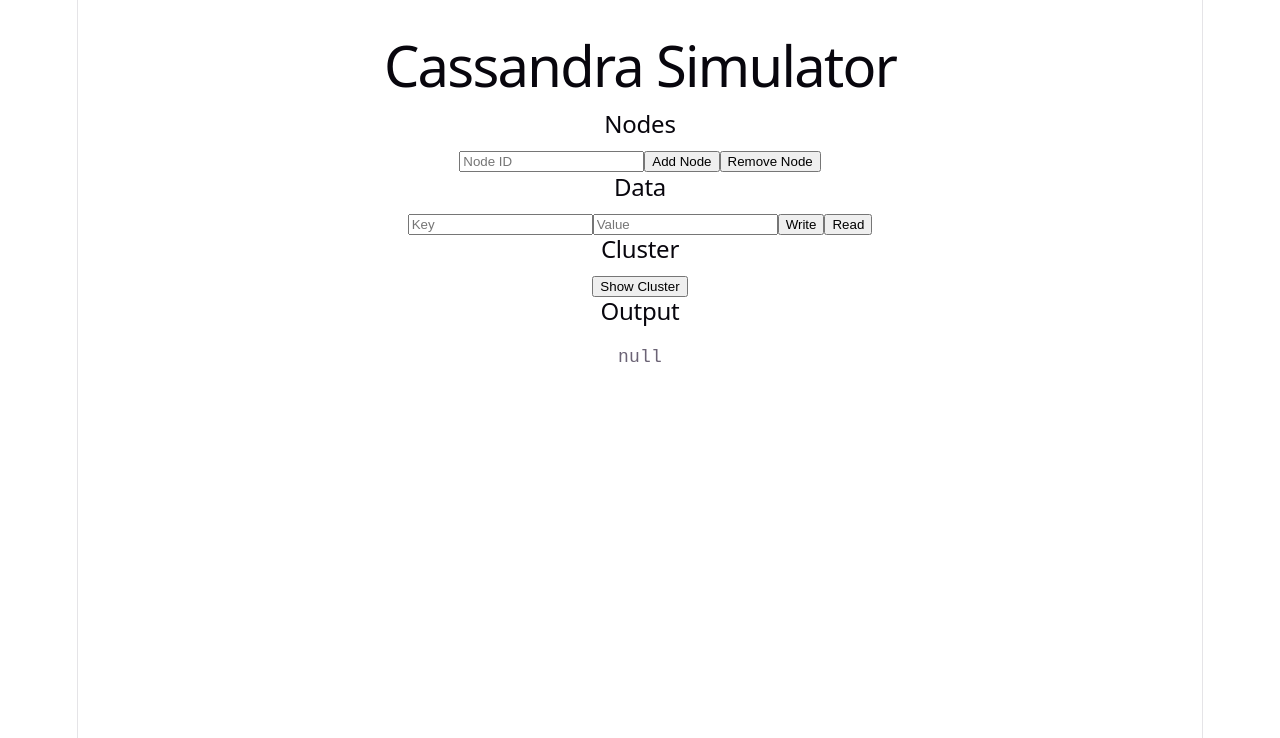
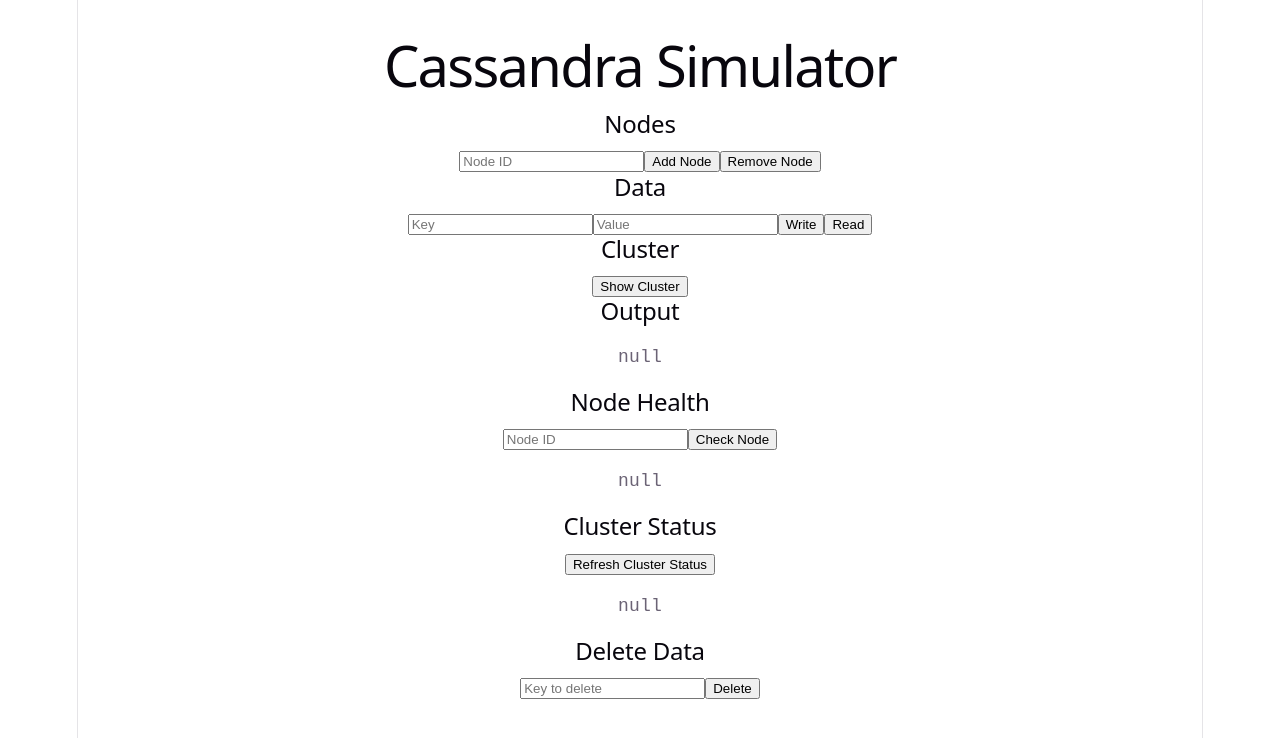
Before and after one commit to KhalilAbboud/Cassandra-EduPlat, a React app in the folder frontend/: page / in a window 1280 px wide. Shown: the top 738 px of the page. Built offline with nearby package versions, Linux system fonts and the light colour scheme; the HTML template or start-up script is replaced by a standard one.

Commit message:
added delete/status checks

```diff
--- a/frontend/src/App.jsx
+++ b/frontend/src/App.jsx
@@ -12,6 +12,9 @@
   const [key, setKey] = useState("");
   const [value, setValue] = useState("");
   const [output, setOutput] = useState(null);
+  const [nodeStatus, setNodeStatus] = useState(null);
+  const [clusterStatus, setClusterStatus] = useState(null);
+  const [deleteKey, setDeleteKey] = useState("");
 
   return (
     <div style={{ padding: 20 }}>
@@ -61,6 +64,40 @@
       {/* Output */}
       <h2>Output</h2>
       <pre>{JSON.stringify(output, null, 2)}</pre>
+
+      <h2>Node Health</h2>
+      <input
+        placeholder="Node ID"
+        value={nodeId}
+        onChange={(e) => setNodeId(e.target.value)}
+      />
+
+      <button
+        onClick={() =>
+          getNodeHealth(nodeId).then(setNodeStatus).catch(setNodeStatus)
+        }
+      >
+        Check Node
+      </button>
+      <pre>{JSON.stringify(nodeStatus, null, 2)}</pre>
+
+      <h2>Cluster Status</h2>
+      <button onClick={() => getClusterStatus().then(setClusterStatus)}>
+        Refresh Cluster Status
+      </button>
+      <pre>{JSON.stringify(clusterStatus, null, 2)}</pre>
+
+      <h2>Delete Data</h2>
+      <input
+        placeholder="Key to delete"
+        value={deleteKey}
+        onChange={(e) => setDeleteKey(e.target.value)}
+      />
+
+      <button onClick={() => deleteData(deleteKey).then(setOutput)}>
+        Delete
+      </button>
+
     </div>
   );
 }
--- a/frontend/src/services/api.js
+++ b/frontend/src/services/api.js
@@ -1,6 +1,6 @@
 const API_BASE = "http://localhost:8000";
 
-// Nodes
+// Nodes api calls
 export async function addNode(id) {
   const res = await fetch(`${API_BASE}/node/add`, {
     method: "POST",
@@ -17,12 +17,24 @@
   return res.json();
 }
 
+export async function getNodeHealth(nodeId) {
+  const res = await fetch(`${API_BASE}/nodes/${nodeId}`);
+  return res.json();
+}
+
 export async function getCluster() {
   const res = await fetch(`${API_BASE}/cluster`);
   return res.json();
 }
 
-// Data
+export async function getClusterStatus() {
+  const res = await fetch(`${API_BASE}/nodes/status`);
+  return res.json();
+}
+
+
+
+// Data api calls
 export async function writeData(key, value) {
   const res = await fetch(`${API_BASE}/data/write`, {
     method: "POST",
@@ -36,3 +48,10 @@
   const res = await fetch(`${API_BASE}/data/read/${key}`);
   return res.json();
 }
+
+export async function deleteData(key) {
+  const res = await fetch(`${API_BASE}/data/${key}`, {
+    method: "DELETE",
+  });
+  return res.json();
+}
```
Also changed, not shown: 1 other file (tests, documents, lock files or other folders).
